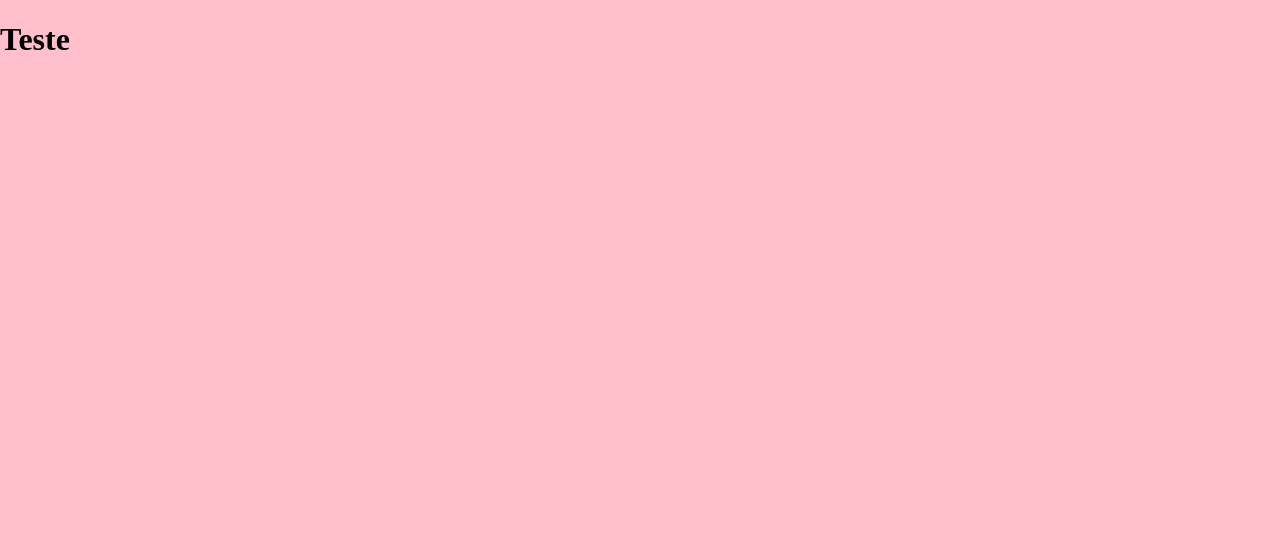
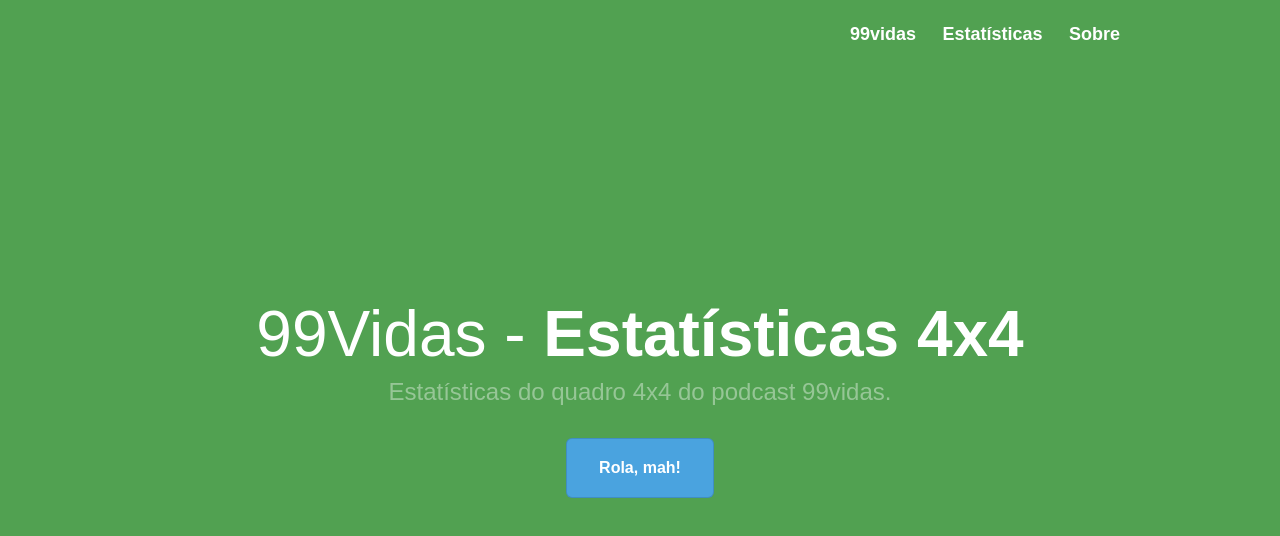
Before and after one commit to YuriBrunetto/4x4-estatisticas, a website: page index.html in a window 1280 px wide. Drawn offline with nearby package versions, Linux system fonts and the light colour scheme.

Commit message:
add landing page

```diff
--- a/index.html
+++ b/index.html
@@ -2,6 +2,7 @@
 <html lang="pt-br">
     <head>
         <meta charset="UTF-8">
+        <meta name="viewport" content="width=device-width, initial-scale=1, maximum-scale=2">
         <title>Estatísticas 4x4 - 99Vidas</title>
 
         <link rel="stylesheet" type="text/css" href="lib/normalize/normalize.min.css">
@@ -9,11 +10,29 @@
 
         <script type="text/javascript" src="lib/jquery/jquery.min.js"></script>
         <script type="text/javascript" src="dist/core.js"></script>
+        <!-- Adobe TypeKit -->
+        <script src="https://use.typekit.net/cvp4eqk.js"></script>
+        <script>try{Typekit.load({ async: true });}catch(e){}</script>
     </head>
 
     <body>
 
-        <h1>Teste</h1>
+        <div class="landing-page">
+            <header class="header">
+                <div class="header-wrap">
+                    <nav class="header-nav">
+                        <a href="javascript:;" title="99vidas">99vidas</a>
+                        <a href="javascript:;" title="Estatísticas">Estatísticas</a>
+                        <a href="javascript:;" title="Sobre">Sobre</a>
+                    </nav>
+                </div>
+            </header>
+
+            <h1>99Vidas - <strong>Estatísticas 4x4</strong></h1>
+            <h2>Estatísticas do quadro 4x4 do podcast 99vidas.</h2>
+
+            <a href="javascript:;" title="Rola, mah!" class="rola-mah">Rola, mah!</a>
+        </div>
 
     </body>
 </html>
--- a/src/scss/main.scss
+++ b/src/scss/main.scss
@@ -1,3 +1,90 @@
+$mainColor: #51A151;
+
+/* Global styles */
 body {
-    background: pink;
+    font-family: "proxima-nova-soft", sans-serif;
+    font-style: normal;
+    font-weight: 400;
+    color: #333;
 }
+
+strong {
+    font-weight: 600;
+}
+
+a {
+    text-decoration: none;
+}
+/* Global styles */
+
+.landing-page {
+    height: 100vh;
+    background-color: $mainColor;
+    position: relative;
+    display: flex;
+    align-items: center;
+    justify-content: center;
+    flex-direction: column;
+
+    h1 {
+        color: #fff;
+        text-align: center;
+        margin: 0;
+        font-size: 64px;
+        line-height: 64px;
+        font-weight: 300;
+    }
+
+    h2 {
+        color: transparentize(#fff, 0.6);
+        font-weight: 300;
+        font-size: 24px;
+        margin: 12px 0 0 0;
+    }
+
+    .rola-mah {
+        display: inline-block;
+        color: #fff;
+        font-weight: 700;
+        background-color: #4AA3DF;
+        padding: 20px 32px;
+        border-radius: 6px;
+        margin-top: 32px;
+        border: 1px solid transparentize(#000, 0.87);
+    }
+
+    .header {
+        width: 100%;
+        height: 66px;
+        position: absolute;
+        left: 0;
+        top: 0;
+
+        .header-wrap {
+            max-width: 960px;
+            height: 18px;
+            margin: 0 auto;
+            padding: 24px 32px;
+
+            .header-nav {
+                width: 270px;
+                height: 18px;
+                float: right;
+                display: flex;
+                justify-content: space-between;
+
+                a {
+                    font-size: 18px;
+                    color: #fff;
+                    font-weight: 700;
+                    opacity: 1;
+                    transition: opacity 300ms;
+
+                    &:hover {
+                        opacity: 0.7;
+                    }
+                }
+            }
+        }
+    }
+}
```
Also changed, not shown: dist/main.css.
